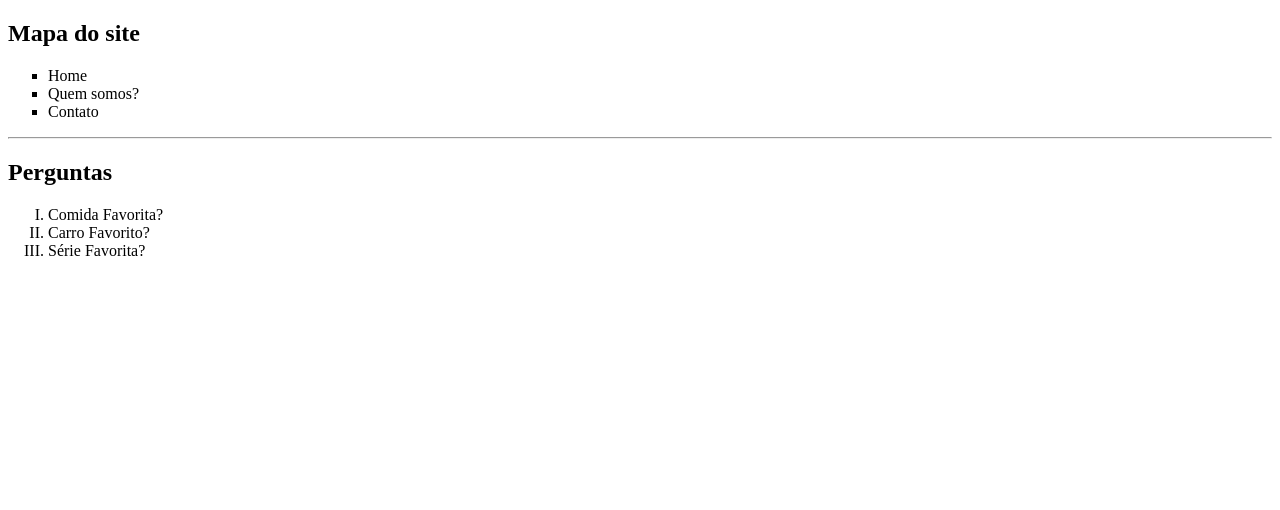
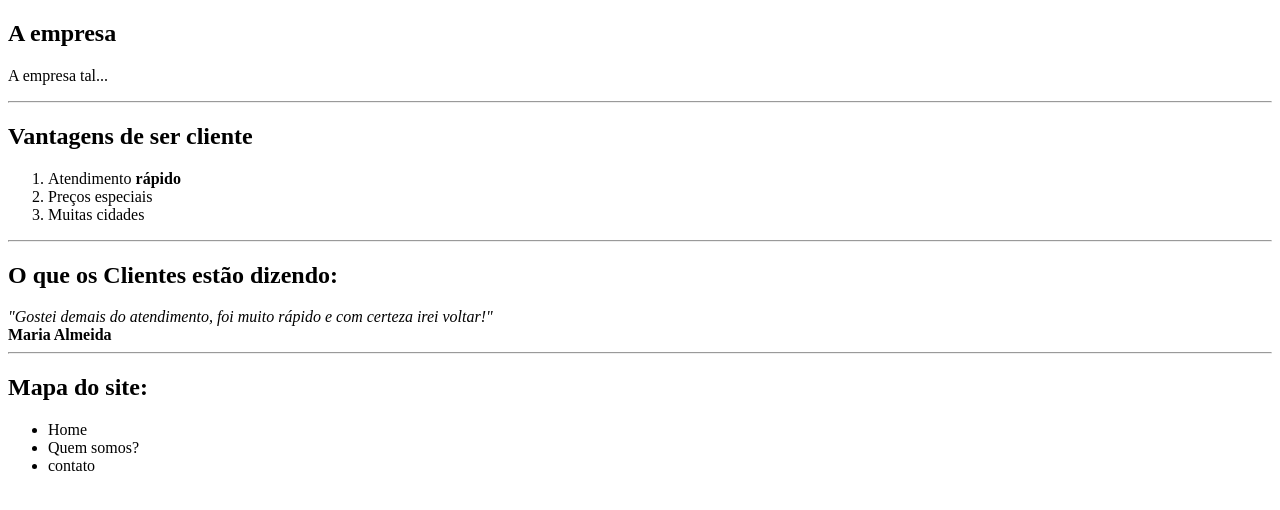
Before and after one commit to Brunospo/HTML5, a plain HTML site: page projeto.html in a window 1280 px wide. Drawn offline with Linux system fonts and the light colour scheme.

Commit message:
Primeiro exercio de HTML5 utilizando o que foi aprendido anteriormente

```diff
--- a/projeto.html
+++ b/projeto.html
@@ -9,23 +9,34 @@
 
 	<body>
 
-		<h2>Mapa do site</h2>
-
-		<ul type="square"> <!-- As listas não ordenadas tem 3 tipos de marcadores: square, circle e, a padrão, disc -->
-			<li>Home</li>
-			<li>Quem somos?</li>
-			<li>Contato</li>
-		</ul>
+		<h2>A empresa</h2>
+		<p>A empresa tal...</p>
 
 		<hr>
 
-		<h2>Perguntas</h2>
+		<h2>Vantagens de ser cliente</h2>
 
-		<ol type="I"> <!-- As listas ordenadas tem vários tipos de marcadores: A, a, I,i e, a padrão, 1 -->
-			<li>Comida Favorita?</li>
-			<li>Carro Favorito?</li>
-			<li>Série Favorita?</li>
+		<ol type="1">
+			<li>Atendimento <strong>rápido</strong></li>
+			<li>Preços especiais</li>
+			<li>Muitas cidades</li>
 		</ol>
+
+		<hr>
+
+		<h2>O que os Clientes estão dizendo:</h2>
+		<em>"Gostei demais do atendimento, foi muito rápido e com certeza irei voltar!"</em> <br>
+		<strong>Maria Almeida</strong>
+
+		<hr>
+
+		<h2>Mapa do site:</h2>
+
+		<ul type="disc">
+			<li>Home</li>
+			<li>Quem somos?</li>
+			<li>contato</li>
+		</ul>
 
 	</body>
 
```
